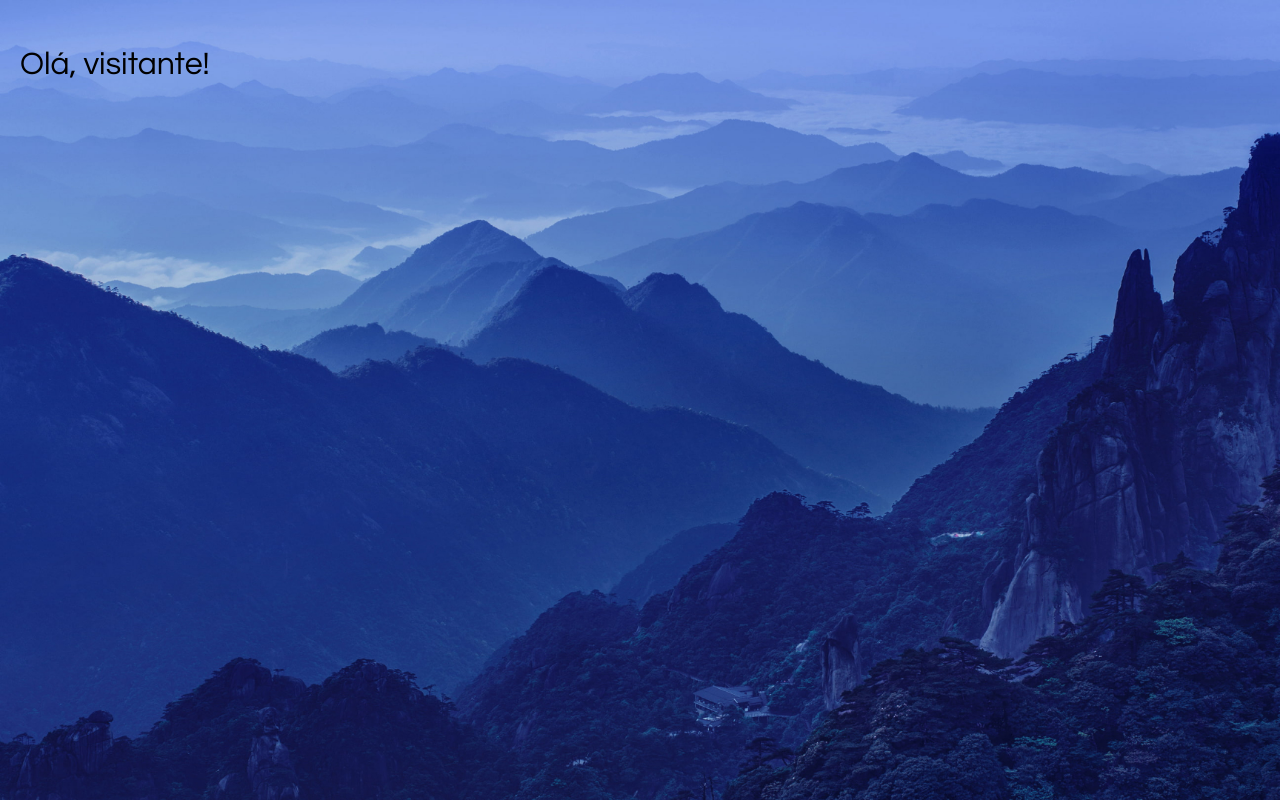
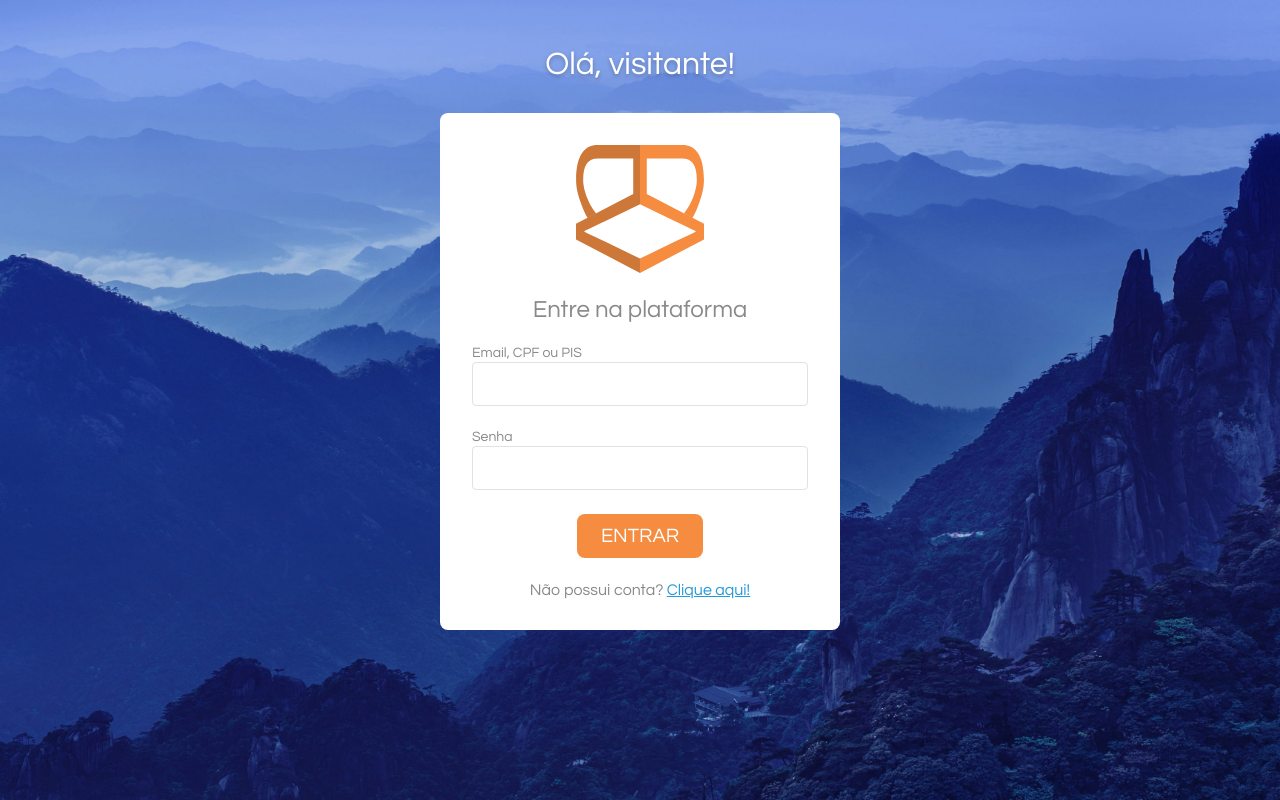
Before and after one commit to victormedeiros1/crud-users, a Vue app: page / in a window 1280 px wide. Built offline with nearby package versions, Linux system fonts and the light colour scheme.

Commit message:
feat: SignIn component and new spaces

```diff
--- a/src/assets/scss/base/global.css
+++ b/src/assets/scss/base/global.css
@@ -8,6 +8,13 @@ button {
   cursor: pointer;
 }
 
+a {
+  color: var(--blue);
+}
+a:hover {
+  color: var(--primary-main);
+}
+
 body {
   background-image: url('/src/assets/images/background.jpg');
   background-size: cover;
--- a/src/assets/scss/utils/spaces.css
+++ b/src/assets/scss/utils/spaces.css
@@ -22,6 +22,7 @@
   --p-8: 0.5rem;
   --p-10: 0.625rem;
   --p-12: 0.75rem;
+  --p-14: 0.875rem;
   --p-16: 1rem;
   --p-20: 1.25rem;
   --p-24: 1.5rem;
@@ -36,6 +37,7 @@
   --p-144: 9rem;
 
   /* ===== Gap ===== */
+  --g-2: 0.125rem;
   --g-4: 0.25rem;
   --g-8: 0.5rem;
   --g-10: 0.625rem;
--- /dev/null
+++ b/src/components/SignIn.vue
@@ -0,0 +1,74 @@
+<script>
+import { RouterLink } from 'vue-router'
+import Field from '../components/Field.vue'
+import Submit from '../components/Submit.vue'
+
+export default {
+  name: 'SignIn',
+  components: {
+    Field,
+    Submit,
+    RouterLink
+  },
+  data() {
+    return {
+      email: '',
+      password: ''
+    }
+  },
+  methods: {
+    handleSubmit() {
+      console.log(this.email)
+      console.log(this.password)
+    }
+  }
+}
+</script>
+
+<template>
+  <div class="sign-in">
+    <img class="sign-in__logo" src="/src/assets/images/logo.svg" />
+
+    <h2 class="sign-in__title">Entre na plataforma</h2>
+
+    <form class="sign-in__form" @submit.prevent="handleSubmit">
+      <Field v-model="email" label="Email, CPF ou PIS" />
+      <Field v-model="password" label="Senha" />
+      <Submit>ENTRAR</Submit>
+    </form>
+
+    <footer class="sign-in__footer">
+      <span class="sign-in__link"
+        >Não possui conta? <RouterLink to="register">Clique aqui!</RouterLink></span
+      >
+    </footer>
+  </div>
+</template>
+<style lang="scss" scoped>
+.sign-in {
+  width: 100%;
+  max-width: 400px;
+  background-color: var(--light);
+  display: flex;
+  flex-direction: column;
+  align-items: center;
+  gap: var(--g-24);
+  border-radius: 8px;
+  padding: var(--p-32);
+
+  &__title {
+    color: var(--gray-600);
+  }
+
+  &__form {
+    width: 100%;
+    display: flex;
+    flex-direction: column;
+    align-items: center;
+    gap: var(--g-24);
+  }
+  &__link {
+    color: var(--gray-600);
+  }
+}
+</style>
--- a/src/views/Home.vue
+++ b/src/views/Home.vue
@@ -1,13 +1,30 @@
 <script>
-'Home'
+import SignIn from '../components/SignIn.vue'
+
+export default {
+  components: { SignIn },
+  name: 'Home'
+}
 </script>
 
 <template>
-  <h1>Olá, visitante!</h1>
+  <div class="home">
+    <header class="home__header">Olá, visitante!</header>
+    <SignIn />
+  </div>
 </template>
 
 <style lang="scss" scoped>
-h1 {
-  font-size: var(--fs-32);
+.home {
+  display: flex;
+  flex-direction: column;
+  align-items: center;
+  gap: var(--g-32);
+
+  &__header {
+    color: var(--light);
+    font-size: var(--fs-32);
+    text-shadow: var(--text-shadow);
+  }
 }
 </style>
```
Also changed, not shown: src/assets/images/logo.svg (added).
